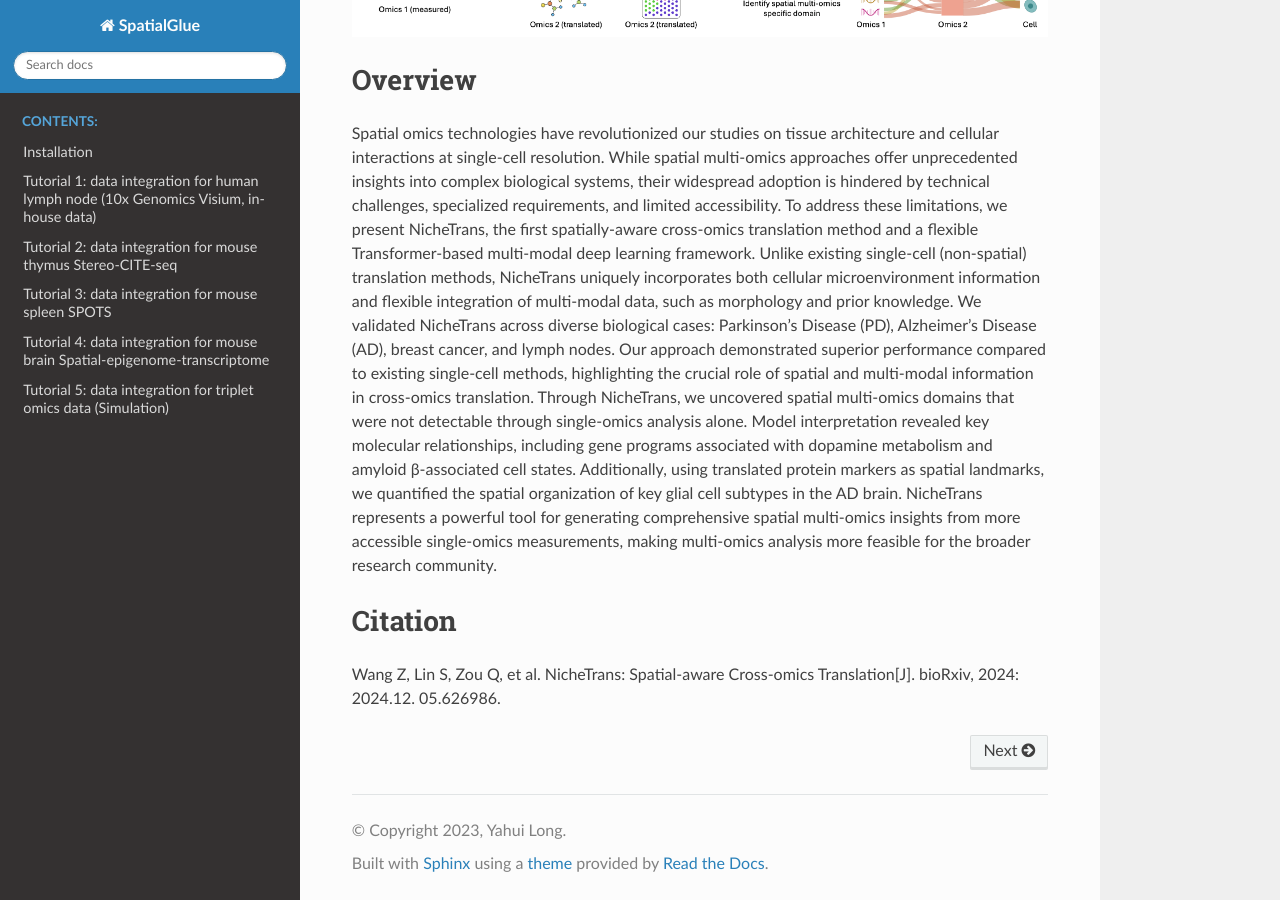
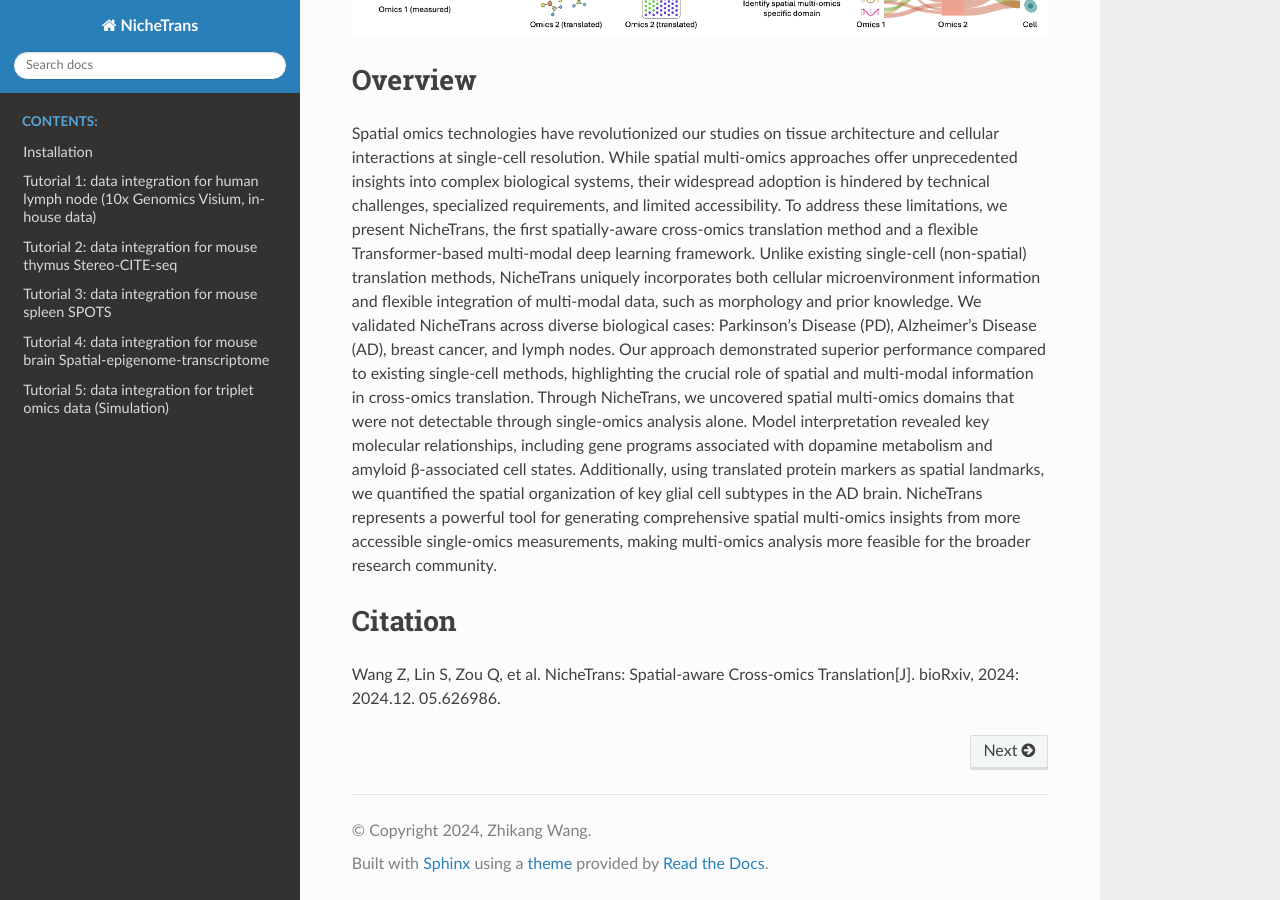
Before and after one commit to ZacharyWang-007/NicheTrans_tutorials, a Sphinx documentation site: the page built from docs/source/index.rst, in a window 1280 px wide and 900 px high, scrolled down 929 px. Built offline with Sphinx 7.4.7 and the Read the Docs theme 3.1.0, drawn with Linux system fonts in a browser that asks for light colours; pages that are not in the unit, such as notebooks, are missing from menus.

Commit message:
Update conf.py

```diff
--- a/docs/source/conf.py
+++ b/docs/source/conf.py
@@ -2,9 +2,9 @@
 
 # -- Project information
 
-project = 'SpatialGlue'
-copyright = '2023, Yahui Long'
-author = 'Yahui Long'
+project = 'NicheTrans'
+copyright = '2024, Zhikang Wang'
+author = 'Zhikang Wang'
 
 release = '0.1'
 version = '0.1.0'
```
